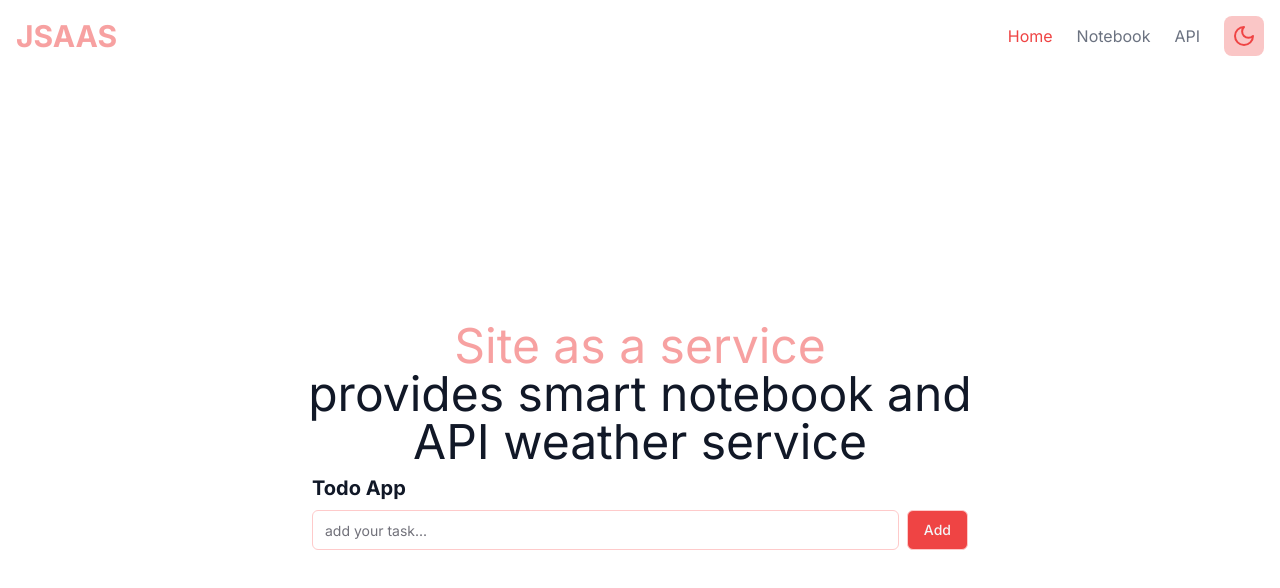
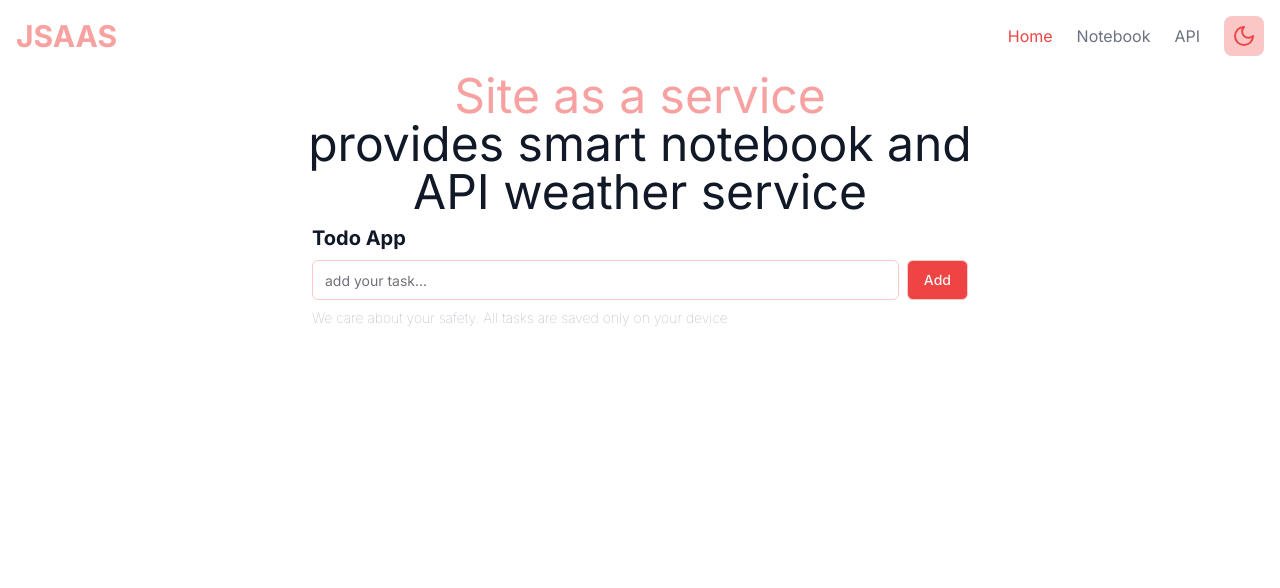
Before and after one commit to Jardarr/SAAS-app, a Next.js app: page / in a window 1280 px wide. Shown: the top 588 px of the page. Built offline with nearby package versions, Linux system fonts and the light colour scheme.

Commit message:
add: security attention on Todo page + height

```diff
--- a/app/components/TodoApp.tsx
+++ b/app/components/TodoApp.tsx
@@ -53,11 +53,18 @@ export default function TodoApp() {
                     Add
                 </Button>
             </div>
+            <p className="mt-2 text-sm text-gray-400 font-thin">
+                We care about your safety. All tasks are saved only on your
+                device
+            </p>
             {tasks.map((task, index) => (
                 <div key={index} className="w-full text-sm break-words">
                     <div className="flex items-center mt-2 p-2 border border-red-500 rounded-md bg-red-500/30">
                         <p className="flex-1">{task}</p>
-						<Button variant="outline" onClick={() => removeTask(index)}>
+                        <Button
+                            variant="outline"
+                            onClick={() => removeTask(index)}
+                        >
                             <Trash2 />
                         </Button>
                     </div>
--- a/app/page.tsx
+++ b/app/page.tsx
@@ -3,7 +3,7 @@ import TodoApp from "./components/TodoApp";
 export default function Home() {
 	return (
 		<>
-			<div className="h-custom w-full dark:text-gray-300 flex flex-col items-center sm:justify-center">
+			<div className="h-full w-full dark:text-gray-300 flex flex-col items-center sm:justify-center">
 				<div className="mb-2 sm:text-5xl text-center">
 					<span className="text-red-500/50 dark:text-red-500/30">
 						Site as a service
```
Lines whose indentation alone changed are shown as unchanged.
